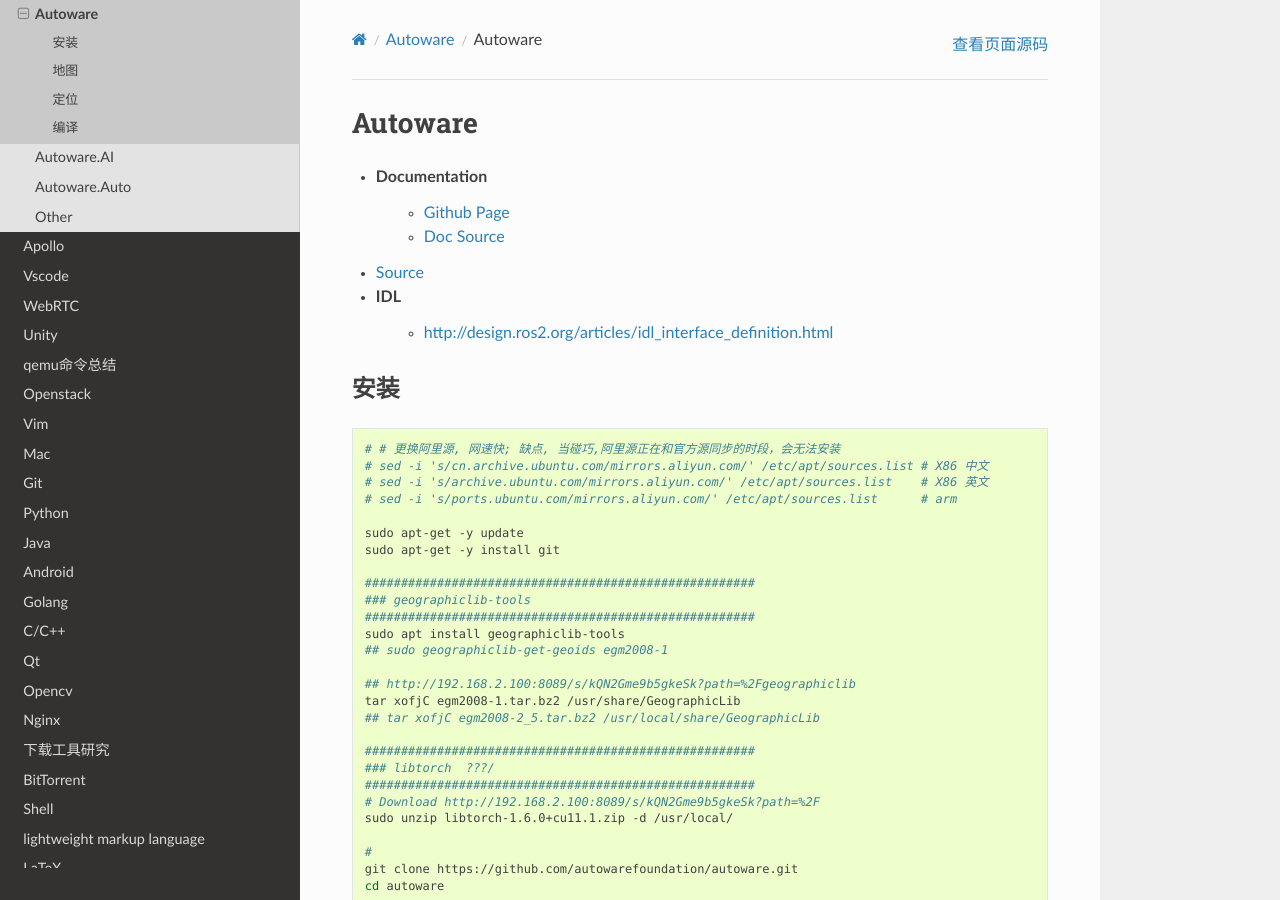
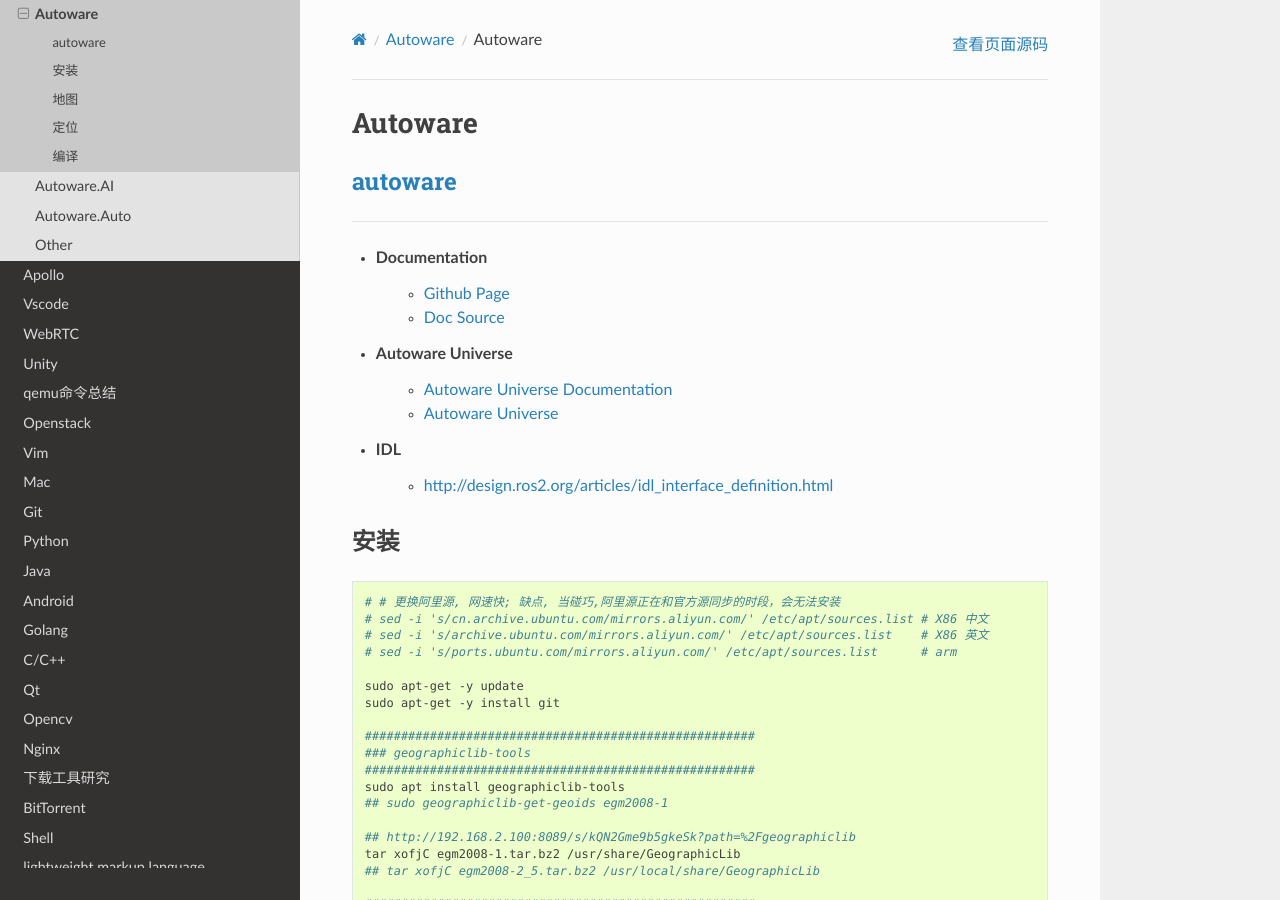
Before and after one commit to my-rds-store/my_space, a Sphinx documentation site: the page built from source/autoware/autoware_iv.rst, in a window 1280 px wide and 900 px high. Built offline with Sphinx 7.4.7 and the Read the Docs theme 2.0.0, drawn with Linux system fonts in a browser that asks for light colours.

Commit message:
update ...

```diff
--- a/source/autoware/autoware_iv.rst
+++ b/source/autoware/autoware_iv.rst
@@ -1,11 +1,19 @@
 Autoware
 ============
+
+
+`autoware <https://www.autoware.org/autoware>`_
+-----------------------------------------------------
+
+------------
 
 * Documentation
     * `Github Page <https://autowarefoundation.github.io/autoware-documentation/main/>`_
     * `Doc Source <https://github.com/autowarefoundation/autoware-documentation>`_
 
-* `Source <https://github.com/autowarefoundation/autoware>`_
+* Autoware Universe
+    * `Autoware Universe Documentation <https://autowarefoundation.github.io/autoware.universe/main/>`_
+    * `Autoware Universe  <https://github.com/autowarefoundation/autoware.universe>`_
 
 
 * IDL
```
